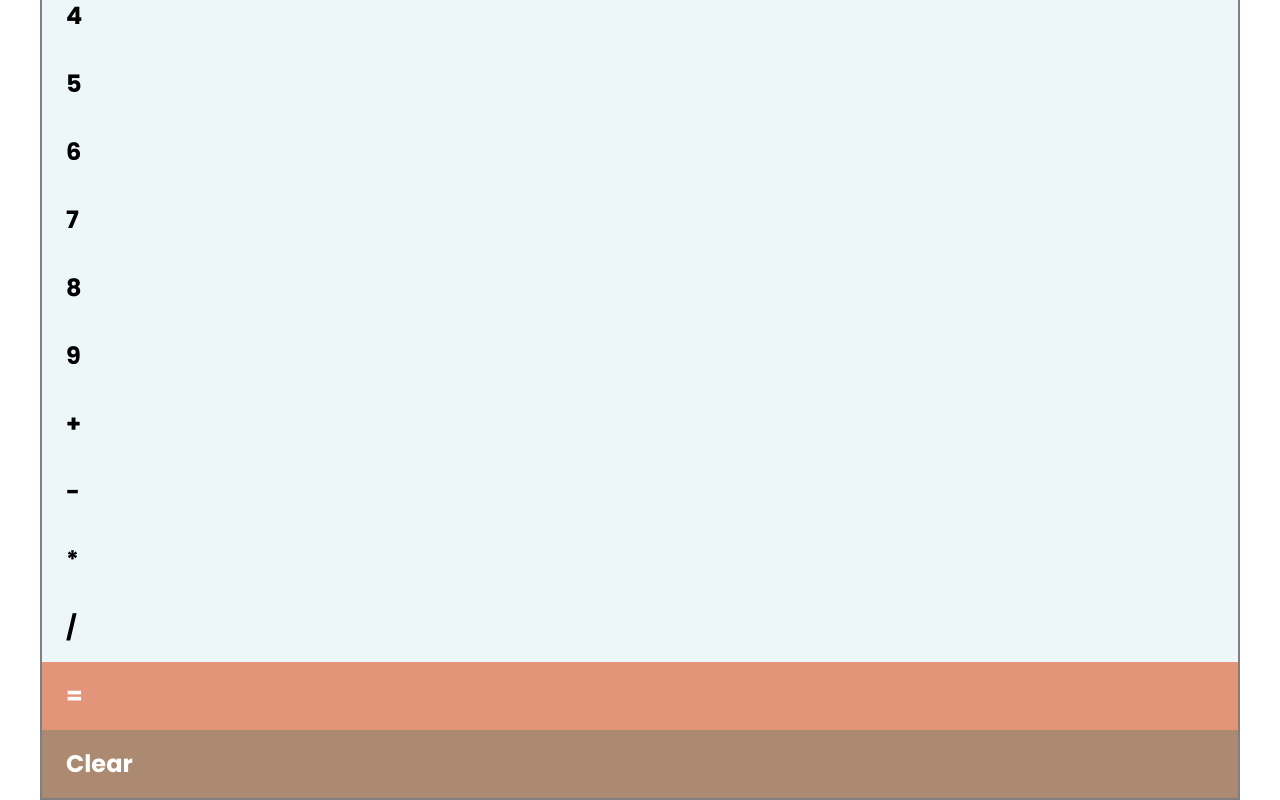
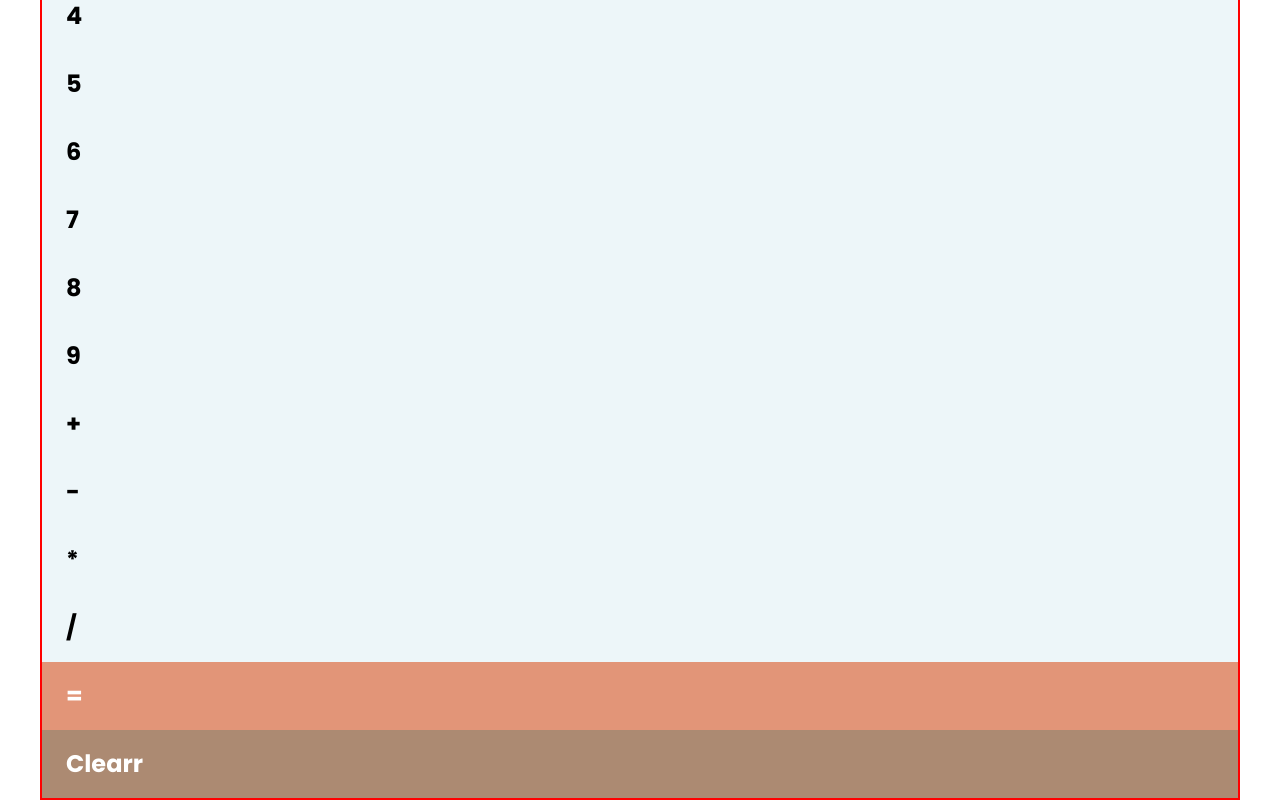
Before and after one commit to Omerrob11/calculator, a plain HTML site: page index.html in a window 1280 px wide. Shown: the part 350-1150 px from the top of the page. Drawn offline with Linux system fonts and the light colour scheme.

Commit message:
teseting git command

```diff
--- a/index.html
+++ b/index.html
@@ -53,7 +53,7 @@
               =
             </p>
             <p class="calc-options__logic__clear calc-options__control__logic">
-              Clear
+              Clearr
             </p>
           </div>
         </div>
--- a/style.css
+++ b/style.css
@@ -138,7 +138,7 @@ body {
 /* Calculator Section */
 
 .calc {
-  border: 2px solid gray;
+  border: 2px solid red;
 }
 
 /* Calc Display */
```
